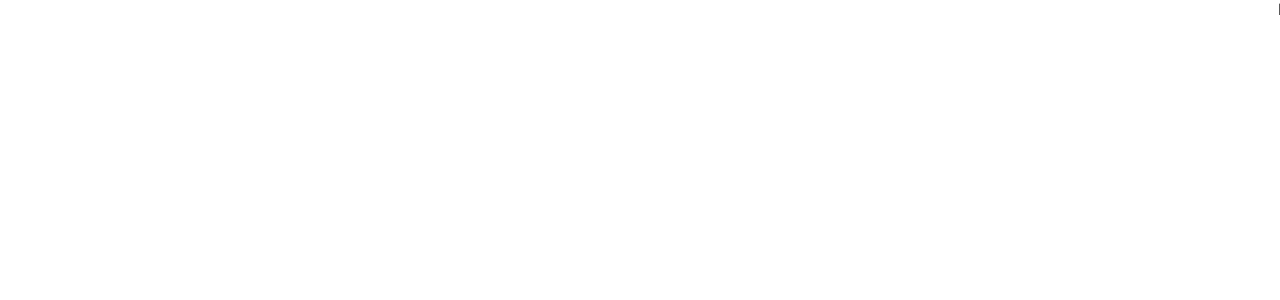
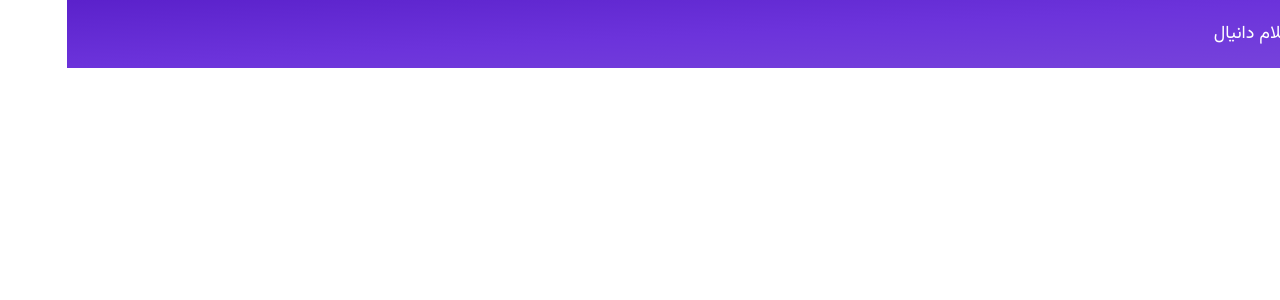
Before and after one commit to mahdimazhabi/club-dashbord, a React (Vite) app: page /home in a window 1280 px wide. Shown: the top 300 px of the page. Built offline with nearby package versions, Linux system fonts and the light colour scheme.

Commit message:
add compoents svg

```diff
--- a/package.json
+++ b/package.json
@@ -26,6 +26,7 @@
   },
   "devDependencies": {
     "@eslint/js": "^9.21.0",
+    "@svgr/webpack": "^8.1.0",
     "@types/node": "^22.13.13",
     "@types/react": "^19.0.10",
     "@types/react-dom": "^19.0.4",
@@ -36,6 +37,7 @@
     "globals": "^15.15.0",
     "typescript": "~5.7.2",
     "typescript-eslint": "^8.24.1",
-    "vite": "^6.2.0"
+    "vite": "^6.2.0",
+    "vite-plugin-svgr": "^4.3.0"
   }
 }
--- /dev/null
+++ b/src/assets/index.ts
@@ -0,0 +1,2 @@
+/// <reference types="vite-plugin-svgr/client" />
+export { default as NotiIcon } from "@/assets/svg/notif.svg?react";
--- a/src/routers/routers.tsx
+++ b/src/routers/routers.tsx
@@ -2,7 +2,7 @@
 import AuthLayout from "@/shared/layout/AuthLayout/AuthLayout";
 import { Navigate } from "react-router-dom";
 import HomeLayout from "@/shared/layout/HomeLayout/HomeLayout.tsx";
-import WellcomeLayout from "@/shared/layout/wellcomeLayout/WellcomeLayout";
+import WellcomeLayout from "@/shared/layout/WellcomeLayout/WellcomeLayout";
 
 export const AllRouters: RouteObject[] = [
   {
--- /dev/null
+++ b/src/shared/components/Header.tsx
@@ -0,0 +1,15 @@
+import { NotiIcon } from "@/assets";
+const Header = () => {
+  return (
+    <header>
+      <div className="bg-gradient-to-br from-primary-50 via-primary-40 to-primary-30 p-5">
+        <div className="flex items-center gap-2">
+          <NotiIcon className="text-white font-bold" />
+          <h1 className="text-white text-lg">سلام دانیال</h1>
+        </div>
+      </div>
+    </header>
+  );
+};
+
+export default Header;
--- a/src/shared/layout/HomeLayout/HomeLayout.tsx.tsx
+++ b/src/shared/layout/HomeLayout/HomeLayout.tsx.tsx
@@ -1,5 +1,15 @@
+import { Outlet } from "react-router-dom";
+import Header from "@/shared/components/Header";
 const HomeLayout = () => {
-  return <div>HomeLayout</div>;
+  return (
+    <div>
+      <Header />
+      <main>
+        <Outlet />
+      </main>
+
+    </div>
+  );
 };
 
 export default HomeLayout;
--- a/vite.config.ts
+++ b/vite.config.ts
@@ -3,9 +3,11 @@
 import { VitePWA } from "vite-plugin-pwa";
 import tailwindcss from "@tailwindcss/vite";
 import path from "path";
+import svgr from "vite-plugin-svgr";
 export default defineConfig({
   plugins: [
     react(),
+    svgr(),
     tailwindcss(),
     VitePWA({
       registerType: "prompt",
```
Also changed, not shown: src/assets/svg/notif.svg (added), 1 other file (tests, documents, lock files or other folders).
